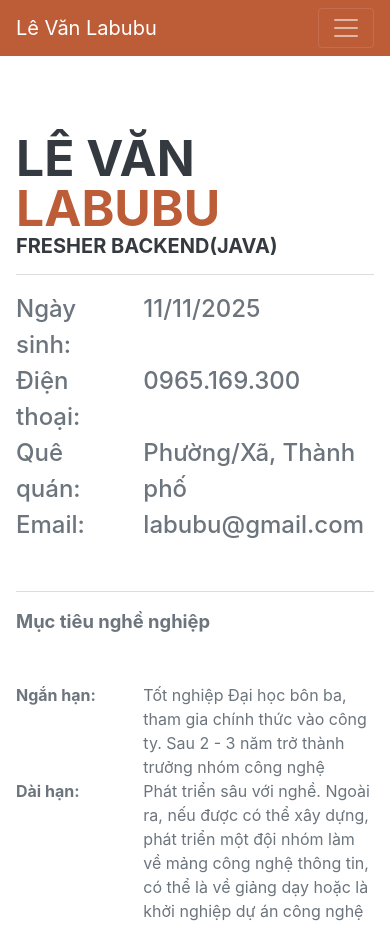
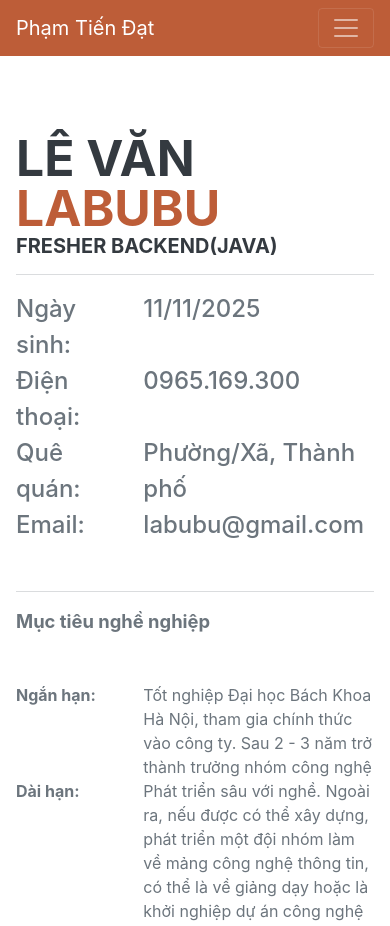
Before and after one commit to pdat05/cv, a plain HTML site: page index.html in a window 390 px wide. Shown: the top 926 px of the page. Drawn offline with nearby package versions, Linux system fonts and the light colour scheme; a web font is replaced by a local one.

Commit message:
Update index.html

```diff
--- a/index.html
+++ b/index.html
@@ -22,7 +22,7 @@
     <!-- Navigation-->
     <nav class="navbar navbar-expand-lg navbar-dark bg-primary fixed-top" id="sideNav">
         <a class="navbar-brand js-scroll-trigger" href="#page-top">
-            <span class="d-block d-lg-none">Lê Văn Labubu</span>
+            <span class="d-block d-lg-none">Phạm Tiến Đạt</span>
             <span class="d-none d-lg-block"><img class="img-fluid img-profile rounded-circle mx-auto mb-2"
                     src="./assets/img/profile-me.jpg" alt="..." /></span>
                 </a>
@@ -107,7 +107,7 @@
                             <b>Ngắn hạn:</b>
                         </div>
                         <div class="col-lg-10 col-8">
-                            Tốt nghiệp Đại học bôn ba, tham gia chính thức vào công ty. Sau 2 - 3 năm trở thành trưởng nhóm
+                            Tốt nghiệp Đại học Bách Khoa Hà Nội, tham gia chính thức vào công ty. Sau 2 - 3 năm trở thành trưởng nhóm
                             công nghệ
                         </div>
                     </div>
```
